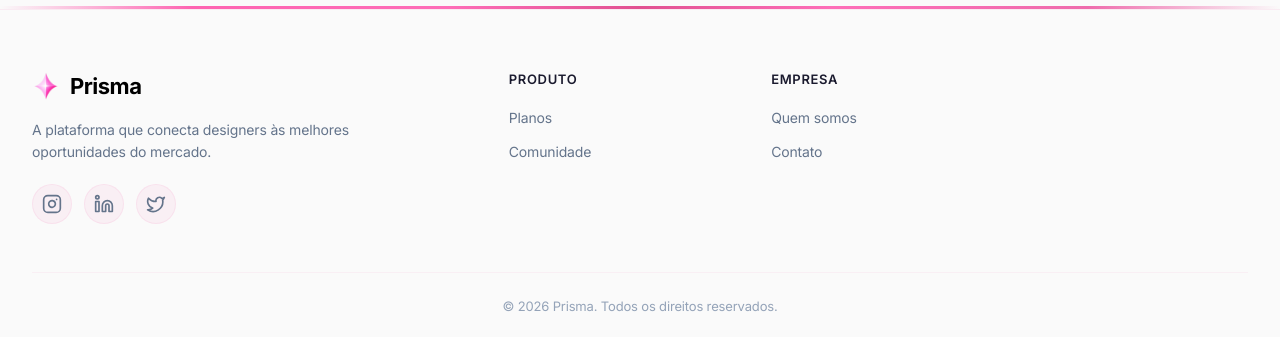
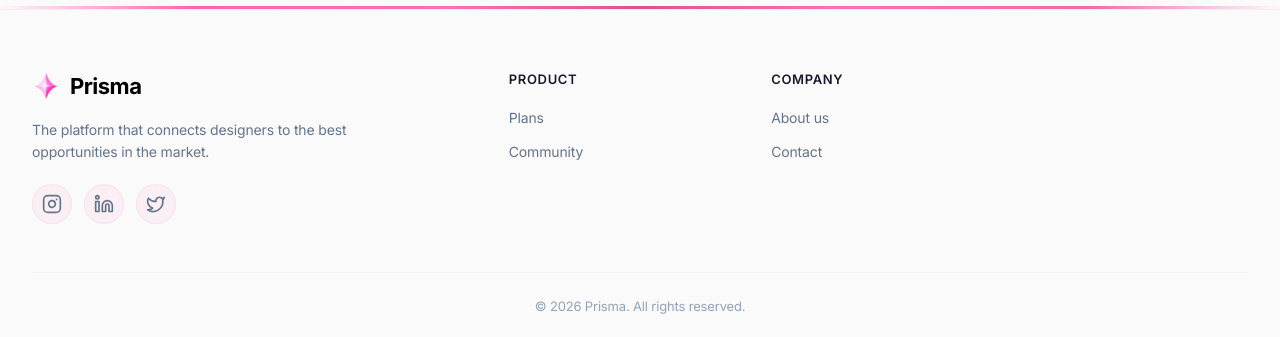
Before and after one commit to Isaiasdasilvaferreira/prisma-frontend, a React (Vite) app: page / in a window 1280 px wide. Shown: the part 6434-6771 px from the top of the page. Built offline with nearby package versions, Linux system fonts and the light colour scheme; no server answers.

Commit message:
Update Footer.tsx

```diff
--- a/src/components/Footer/Footer.tsx
+++ b/src/components/Footer/Footer.tsx
@@ -15,7 +15,7 @@ export function Footer() {
               <span className="footer-logo-text">Prisma</span>
             </Link>
             <p className="footer-description">
-              A plataforma que conecta designers às melhores oportunidades do mercado.
+              The platform that connects designers to the best opportunities in the market.
             </p>
             <div className="footer-social">
               <a href="#" className="footer-social-link" aria-label="Instagram">
@@ -31,10 +31,10 @@ export function Footer() {
           </div>
 
           <div className="footer-section">
-            <h3 className="footer-section-title">Produto</h3>
+            <h3 className="footer-section-title">Product</h3>
             <ul className="footer-links">
               <li>
-                <a href="#planos">Planos</a>
+                <a href="#planos">Plans</a>
               </li>
               <li>
                 <a
@@ -42,21 +42,21 @@ export function Footer() {
                   target="_blank"
                   rel="noopener noreferrer"
                 >
-                  Comunidade
+                  Community
                 </a>
               </li>
             </ul>
           </div>
 
           <div className="footer-section">
-            <h3 className="footer-section-title">Empresa</h3>
+            <h3 className="footer-section-title">Company</h3>
             <ul className="footer-links">
               <li>
-                <a href="#quem-somos">Quem somos</a>
+                <a href="#quem-somos">About us</a>
               </li>
               <li>
                 <a href="mailto:prismaanalytics80@gmail.com">
-                  Contato
+                  Contact
                 </a>
               </li>
             </ul>
@@ -65,7 +65,7 @@ export function Footer() {
 
         <div className="footer-bottom">
           <p className="footer-copyright">
-            © {new Date().getFullYear()} Prisma. Todos os direitos reservados.
+            © {new Date().getFullYear()} Prisma. All rights reserved.
           </p>
         </div>
       </div>
```
